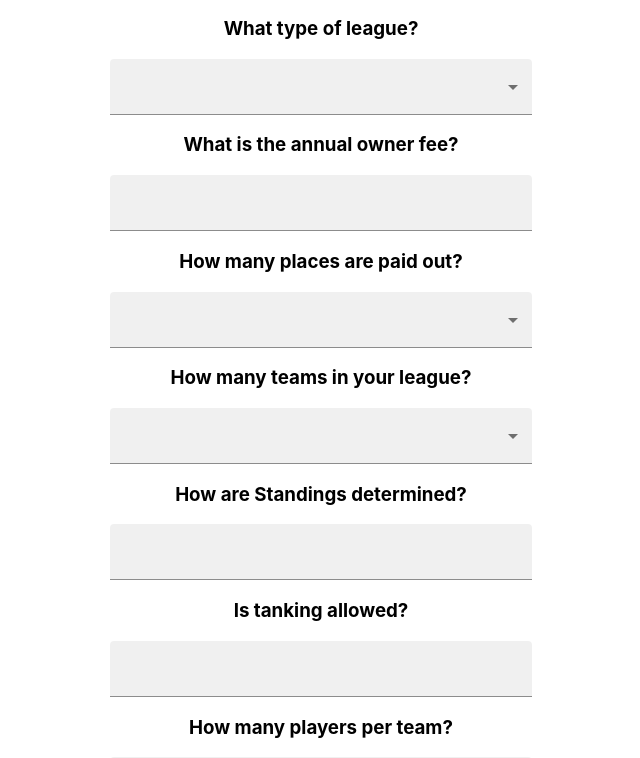
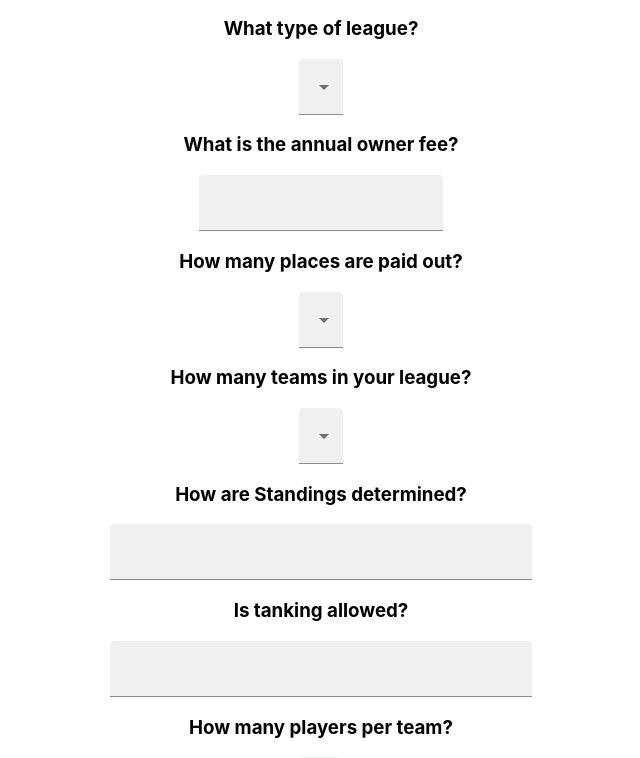
Before and after one commit to AMess33/FantasyBL, a React (Create React App) app: page / in a window 1280 px wide. Shown: the part 744-1502 px from the top of the page, without its empty margins (319-959 px from the left). Built offline with nearby package versions, Linux system fonts and the light colour scheme.

Commit message:
add on change functions to details and setup functions

```diff
--- a/src/components/InitialSetup/leagueDetails.jsx
+++ b/src/components/InitialSetup/leagueDetails.jsx
@@ -13,6 +13,12 @@ function LeagueDetails(props) {
         label="League Name"
         variant="filled"
         fullWidth
+        onChange={(event) => {
+          props.setValue((prevValues) => ({
+            ...prevValues,
+            leagueName: event.target.value,
+          }));
+        }}
       />
 
       <h3>Select a Sport</h3>
@@ -43,6 +49,12 @@ function LeagueDetails(props) {
         label="Host Site"
         fullWidth
         value={props.value.website}
+        onChange={(event) => {
+          props.setValue((prevValues) => ({
+            ...prevValues,
+            website: event.target.value,
+          }));
+        }}
       >
         <MenuItem value={"ESPN"}>ESPN</MenuItem>
         <MenuItem value={"Sleeper"}>Sleeper</MenuItem>
--- a/src/components/InitialSetup/leagueSetup.jsx
+++ b/src/components/InitialSetup/leagueSetup.jsx
@@ -4,10 +4,19 @@ import { FormControl, Select, Box, MenuItem, TextField } from "@mui/material";
 // league style
 export function LeagueStyle(props) {
   return (
-    <Box sx={{ minWidth: 120 }}>
-      <FormControl sx={{ width: "33%" }}>
+    <div style={{ width: "45%", margin: "auto" }}>
       <h3>What type of league?</h3>
-        <Select id="matchup" value={props.value.matchup} variant="filled">
+      <Select
+        id="matchup"
+        value={props.value.matchup}
+        onChange={(event) => {
+          props.setValue((prevValues) => ({
+            ...prevValues,
+            matchup: event.target.value,
+          }));
+        }}
+        variant="filled"
+      >
         <MenuItem value={"Head to Head Points"}>Head to Head Points</MenuItem>
         <MenuItem value={"Head to Head Categories"}>
           Head to Head Categories
@@ -16,22 +25,26 @@ export function LeagueStyle(props) {
         <MenuItem value={"AllPlay"}>All Play</MenuItem>
         <MenuItem value={"TotalPoints"}>Total Points</MenuItem>
       </Select>
-      </FormControl>
-    </Box>
+    </div>
   );
 }
 
 // Number of teams
 export function NumberOfTeams(props) {
   return (
-    <Box sx={{ minWidth: 120 }}>
-      <FormControl sx={{ width: "33%" }}>
+    <div>
       <h3>How many teams in your league?</h3>
       <Select
         labelId="teams"
         id="teams"
         variant="filled"
         value={props.value.teams}
+        onChange={(event) => {
+          props.setValue((prevValues) => ({
+            ...prevValues,
+            teams: event.target.value,
+          }));
+        }}
         label="teams"
       >
         <MenuItem value={6}>6</MenuItem>
@@ -46,22 +59,26 @@ export function NumberOfTeams(props) {
         <MenuItem value={15}>15</MenuItem>
         <MenuItem value={16}>16</MenuItem>
       </Select>
-      </FormControl>
-    </Box>
+    </div>
   );
 }
 
 // Roster Size
 export function RosterSize(props) {
   return (
-    <Box sx={{ minWidth: 120 }}>
-      <FormControl sx={{ width: "33%" }}>
+    <div style={{ width: "45%", margin: "auto" }}>
       <h3>How many players per team?</h3>
       <Select
         labelId="teams"
         id="roster"
         variant="filled"
         value={props.value.roster}
+        onChange={(event) => {
+          props.setValue((prevValues) => ({
+            ...prevValues,
+            roster: event.target.value,
+          }));
+        }}
         label="Roster Size"
       >
         <MenuItem value={16}>16</MenuItem>
@@ -82,38 +99,46 @@ export function RosterSize(props) {
         <MenuItem value={31}>31</MenuItem>
         <MenuItem value={32}>32</MenuItem>
       </Select>
-      </FormControl>
-    </Box>
+    </div>
   );
 }
 
 // Owner Fees
 export function OwnerFees(props) {
   return (
-    <Box sx={{ minWidth: 120 }}>
-      <FormControl sx={{ width: "33%" }}>
+    <div style={{ width: "45%", margin: "auto" }}>
       <h3>What is the annual owner fee?</h3>
       <TextField
         id="outlined-basic"
         value={props.value.ownerFees}
+        onChange={(event) => {
+          props.setValue((prevValues) => ({
+            ...prevValues,
+            ownerFees: event.target.value,
+          }));
+        }}
         variant="filled"
       />
-      </FormControl>
-    </Box>
+    </div>
   );
 }
 
 // Places Paid out
 export function PlacesPaidOut(props) {
   return (
-    <Box sx={{ minWidth: 120 }}>
-      <FormControl sx={{ width: "33%" }}>
+    <div>
       <h3>How many places are paid out?</h3>
       <Select
         labelId="places"
         id="places"
         variant="filled"
         value={props.value.places}
+        onChange={(event) => {
+          props.setValue((prevValues) => ({
+            ...prevValues,
+            places: event.target.value,
+          }));
+        }}
         label="Places Paid"
       >
         <MenuItem value={1}>1</MenuItem>
@@ -127,7 +152,6 @@ export function PlacesPaidOut(props) {
         <MenuItem value={9}>9</MenuItem>
         <MenuItem value={10}>10</MenuItem>
       </Select>
-      </FormControl>
-    </Box>
+    </div>
   );
 }
```
Lines whose indentation alone changed are shown as unchanged.
